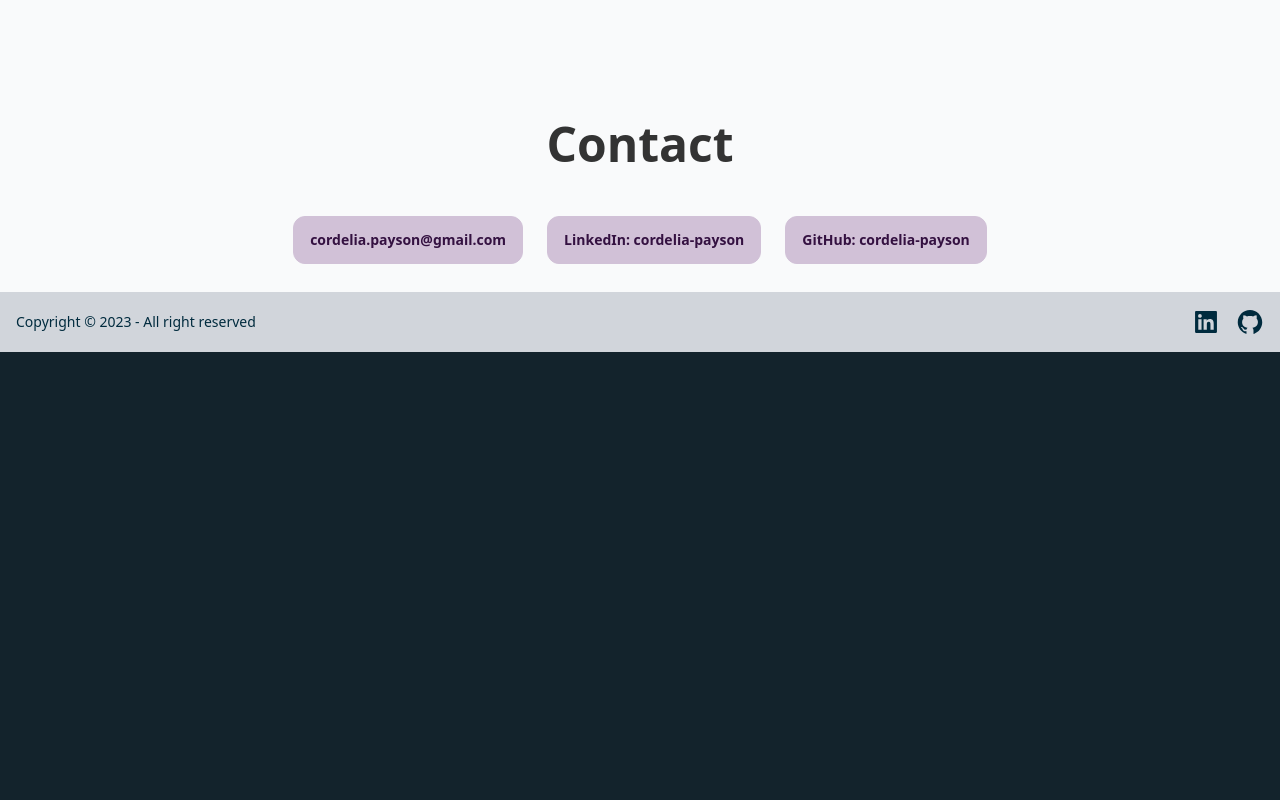
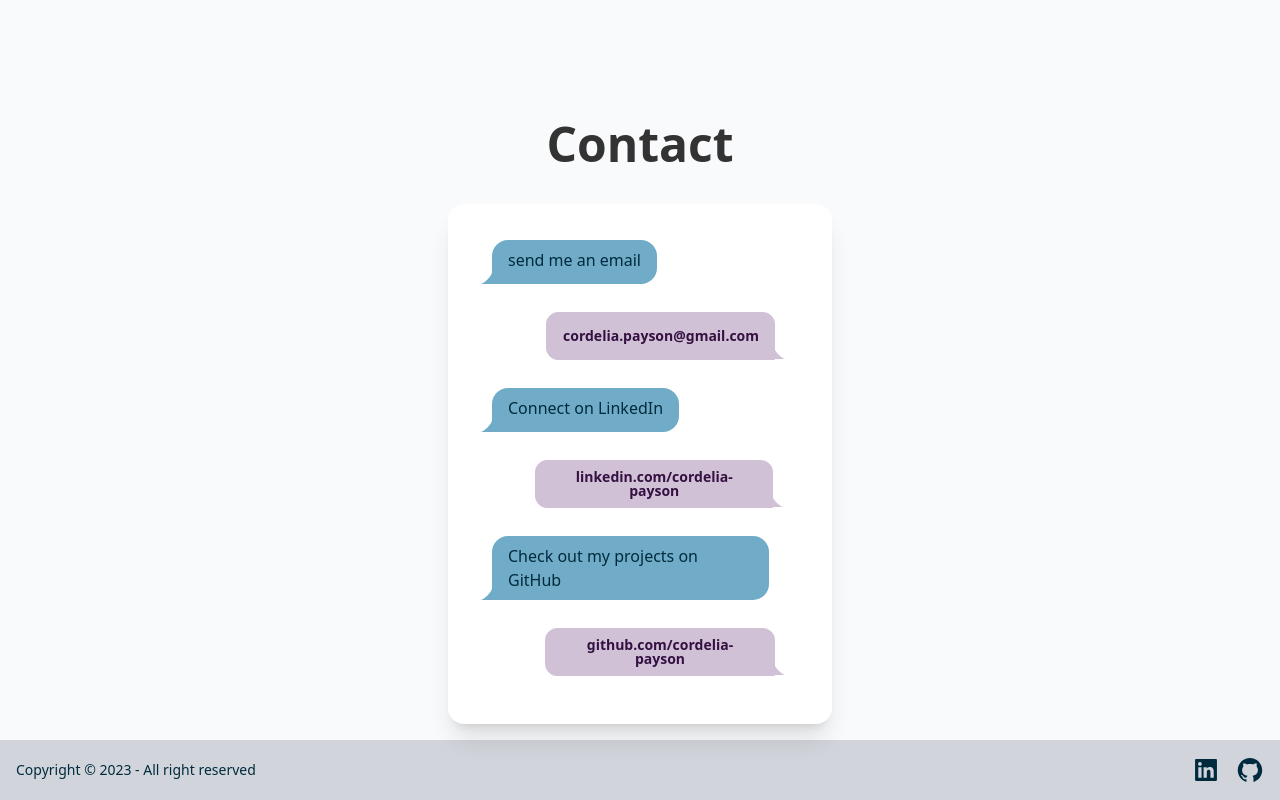
Before and after one commit to cordelia-payson/portfolio, a React app: page / in a window 1280 px wide. Shown: the part 3184-3984 px from the top of the page. Before the commit the page ends 3536 px from the top, so only its background shows below. Built offline with nearby package versions, Linux system fonts and the light colour scheme.

Commit message:
changed contact butttons to chat bubbles

```diff
--- a/src/main/Contact.jsx
+++ b/src/main/Contact.jsx
@@ -5,22 +5,62 @@ function Contact() {
     <div id="contact" className="hero bg-base-200">
       <div className="hero-content flex flex-col bg-base-200">
         <h1 className="text-5xl font-bold m-5">Contact</h1>
-        <div className="flex flex-row">
+
+        <div className="card w-96 bg-base-100 shadow-xl">
+          <div className="card-body">
+            <div className="chat chat-start justify-items-start">
+              <div className="chat-bubble">send me an email</div>
+            </div>
+
+            <div className="chat chat-end">
               <a href="mailto:cordelia.payson@gmail.com" target="_blank" rel="noreferrer noopener">
-            <button type="button" className="btn btn-primary w-fit m-3 normal-case rounded-xl">cordelia.payson@gmail.com</button>
+                <button type="button" className="chat-bubble btn btn-primary w-fit m-3 normal-case rounded-xl">cordelia.payson@gmail.com</button>
               </a>
+            </div>
+            <div className="chat chat-start">
+              <div className="chat-bubble">Connect on LinkedIn</div>
+            </div>
+
+            <div className="chat chat-end">
               <a href="https://www.linkedin.com/in/cordelia-payson/" target="_blank" rel="noreferrer noopener">
-            <button type="button" className="btn btn-primary w-fit m-3 normal-case rounded-xl">LinkedIn: cordelia-payson</button>
+                <button type="button" className="chat-bubble btn btn-primary w-fit m-3 normal-case rounded-xl">linkedin.com/cordelia-payson</button>
               </a>
+            </div>
+            <div className="chat chat-start">
+              <div className="chat-bubble">Check out my projects on GitHub</div>
+            </div>
+
+            <div className="chat chat-end">
               <a href="https://github.com/cordelia-payson" target="_blank" rel="noreferrer noopener">
-            <button type="button" className="btn btn-primary w-fit m-3 normal-case rounded-xl">GitHub: cordelia-payson</button>
+                <button type="button" className="chat-bubble btn btn-primary w-fit m-3 normal-case rounded-xl">github.com/cordelia-payson</button>
               </a>
             </div>
 
           </div>
+
         </div>
 
+      </div>
+    </div>
   );
+  // return (
+  //   <div id="contact" className="hero bg-base-200">
+  //     <div className="hero-content flex flex-col bg-base-200">
+  //       <h1 className="text-5xl font-bold m-5">Contact</h1>
+  //       <div className="flex flex-row">
+  //         <a href="mailto:cordelia.payson@gmail.com" target="_blank" rel="noreferrer noopener">
+  //           <button type="button" className="btn btn-primary w-fit m-3 normal-case rounded-xl">cordelia.payson@gmail.com</button>
+  //         </a>
+  //         <a href="https://www.linkedin.com/in/cordelia-payson/" target="_blank" rel="noreferrer noopener">
+  //           <button type="button" className="btn btn-primary w-fit m-3 normal-case rounded-xl">LinkedIn: cordelia-payson</button>
+  //         </a>
+  //         <a href="https://github.com/cordelia-payson" target="_blank" rel="noreferrer noopener">
+  //           <button type="button" className="btn btn-primary w-fit m-3 normal-case rounded-xl">GitHub: cordelia-payson</button>
+  //         </a>
+  //       </div>
+  //     </div>
+  //   </div>
+  // );
 }
 
 export default Contact;
```
Lines whose indentation alone changed are shown as unchanged.
